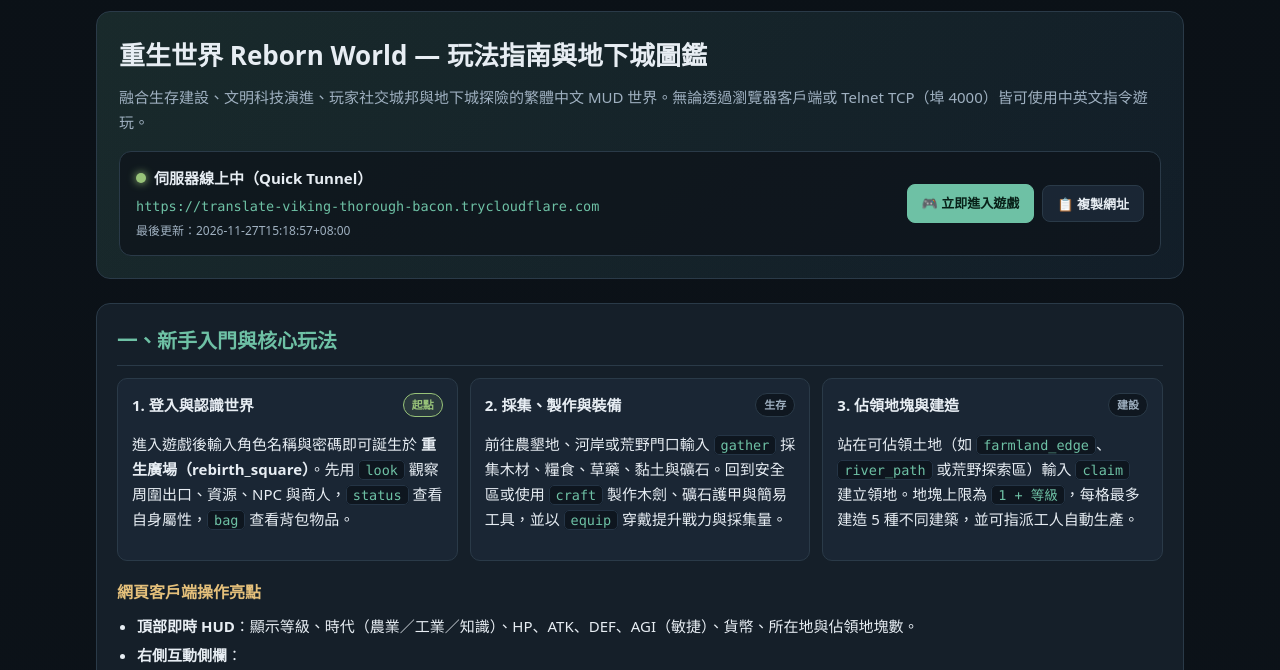
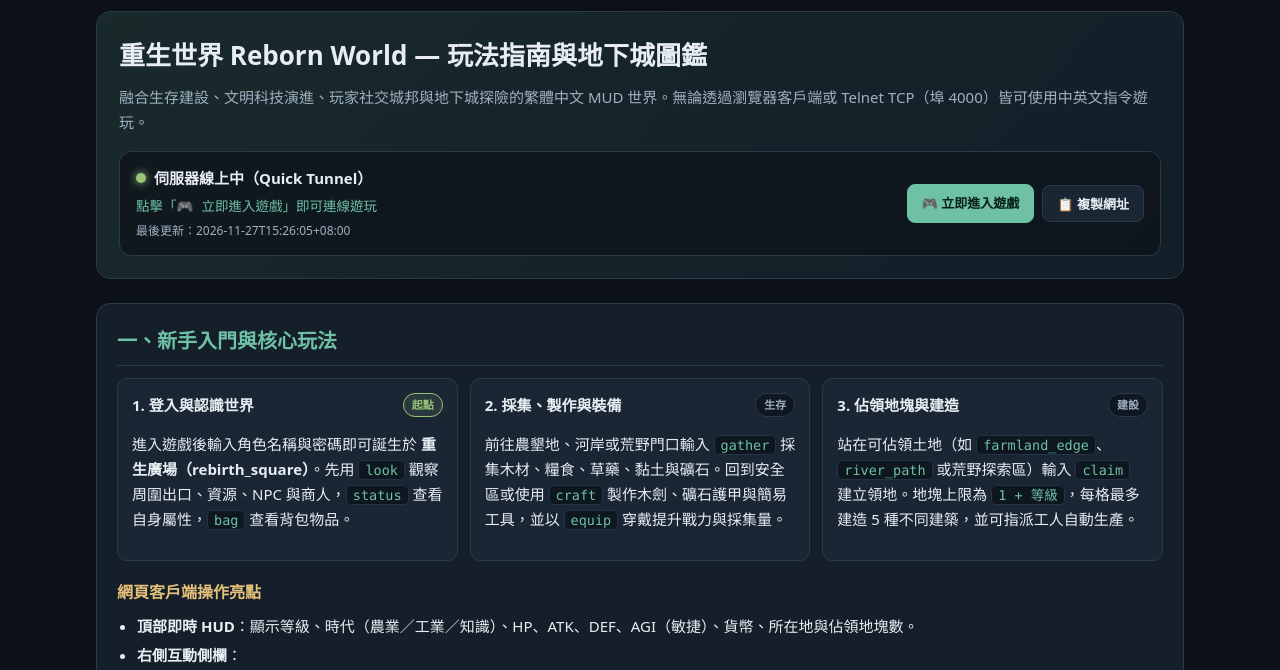
Before and after one commit to leonweihi-source/reborn-world-guide, a plain HTML site: page index.html in a window 1280 px wide. Shown: the part 63-733 px from the top of the page. Drawn offline with Linux system fonts and the light colour scheme.

```diff
--- a/index.html
+++ b/index.html
@@ -105,8 +105,8 @@ ul.clean li{margin:4px 0}
     <div class="liveConn" id="connection-status">
       <div class="liveConnMeta">
         <div class="liveStatus"><span class="liveDot online" id="liveDot"></span><span id="liveStatusText">伺服器線上中（Quick Tunnel）</span></div>
-        <div class="liveUrl" id="liveUrlText">https://translate-viking-thorough-bacon.trycloudflare.com</div>
-        <div class="liveTime" id="liveUpdatedAt">最後更新：2026-11-27T15:18:57+08:00</div>
+        <div class="liveUrl" id="liveUrlText">點擊「🎮 立即進入遊戲」即可連線遊玩</div>
+        <div class="liveTime" id="liveUpdatedAt">最後更新：2026-11-27T15:26:05+08:00</div>
       </div>
       <div class="liveActions">
         <a class="liveBtn primary " id="livePlayBtn" href="https://translate-viking-thorough-bacon.trycloudflare.com" target="_blank" rel="noopener">🎮 立即進入遊戲</a>
@@ -509,7 +509,7 @@ ul.clean li{margin:4px 0}
     currentUrl = online ? String(data.url) : '';
     if (dot) dot.classList.toggle('online', online);
     if (statusText) statusText.textContent = online ? '伺服器線上中（Quick Tunnel）' : '伺服器目前離線中';
-    if (urlText) urlText.textContent = online ? currentUrl : '暫無公開連線網址，請稍後再重新整理查看';
+    if (urlText) urlText.textContent = online ? '點擊「🎮 立即進入遊戲」即可連線遊玩' : '伺服器目前尚未開放，請稍後再重新整理查看';
     if (updatedAt && data && data.updatedAt) updatedAt.textContent = '最後更新：' + data.updatedAt;
     if (playBtn) {
       playBtn.href = online ? currentUrl : '#';
--- a/status.json
+++ b/status.json
@@ -1,6 +1,6 @@
 {
   "online": true,
   "url": "https://translate-viking-thorough-bacon.trycloudflare.com",
-  "updatedAt": "2026-11-27T15:18:57+08:00",
+  "updatedAt": "2026-11-27T15:26:05+08:00",
   "guideHash": "81520b9b5381"
 }
```
